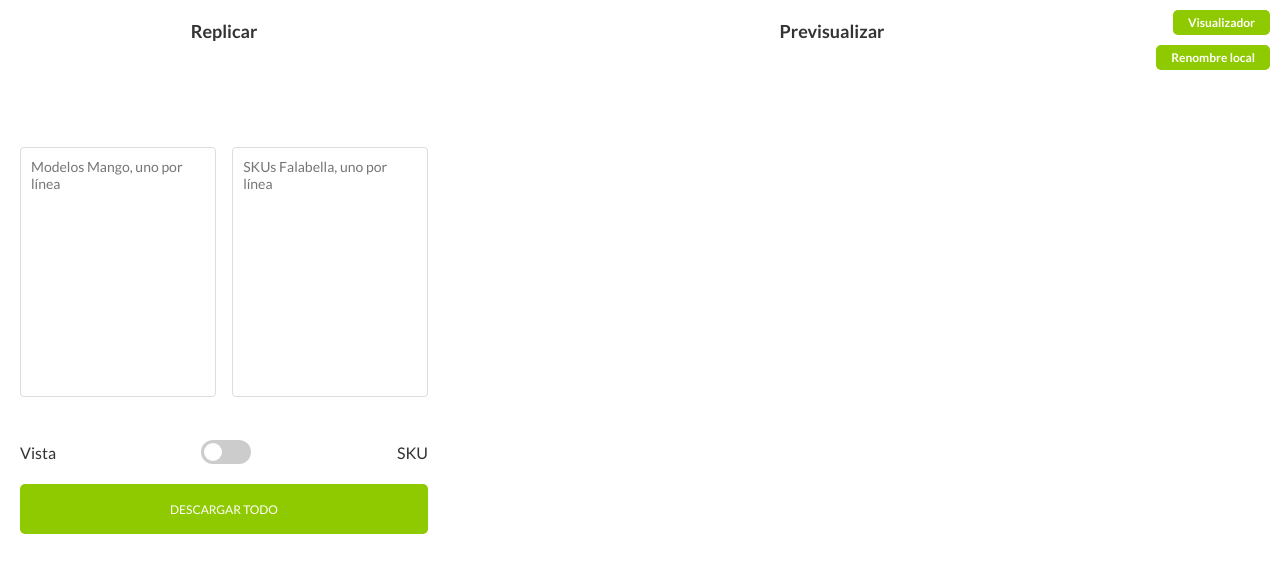
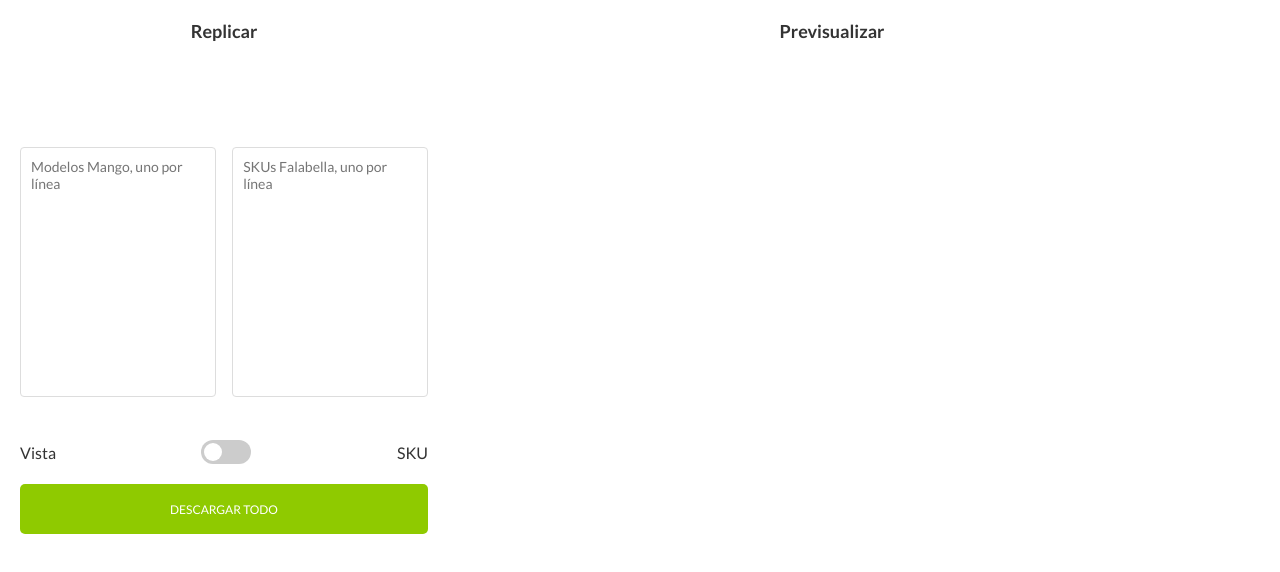
Before and after one commit to PabloMolinaTorres/Renombre, a plain HTML site: page index.html in a window 1280 px wide. Drawn offline with nearby package versions, Linux system fonts and the light colour scheme.

Commit message:
Update index.html

```diff
--- a/index.html
+++ b/index.html
@@ -89,18 +89,6 @@
             align-items: flex-end;
             padding: 10px;
             box-sizing: border-box;
-        }
-        .visualizadorContainer a {
-            background-color: #8fca00;
-            padding: 5px 15px;
-            border-radius: 5px;
-            color: white;
-            text-decoration: none;
-            font-size: 12px;
-            font-weight: bold;
-            white-space: nowrap;
-            display: inline-block;
-            margin-bottom: 10px;
         }
         textarea {
             width: 100%;
@@ -217,11 +205,8 @@
             <div class="imgContainer" id="imgContainer"></div>
         </div>
 
-        <!-- Visualizador Container -->
-        <div class="visualizadorContainer">
-            <a href="index.html">Visualizador</a>
-            <a href="renombre.html">Renombre local</a>
-        </div>
+        <!-- Visualizador Container eliminado, dejando espacio vacío -->
+        <div style="width: 5%;"></div>
     </div>
 
     <script>
```
